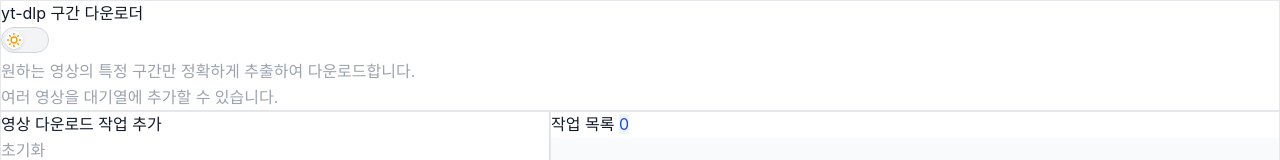
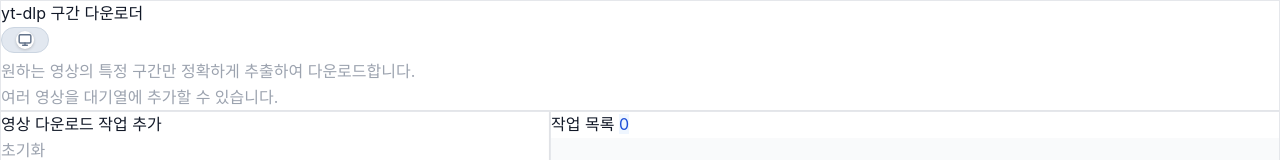
Before and after one commit to signal1310/patial_video_downloader, a React (Vite) app in the folder src/renderer/: page / in a window 1280 px wide. Shown: the top 160 px of the page. Built offline with nearby package versions, Linux system fonts and the light colour scheme.

Commit message:
feat: 테마에 "시스템 테마" 추가

```diff
--- a/src/renderer/src/components/ui/DarkModeToggle.module.css
+++ b/src/renderer/src/components/ui/DarkModeToggle.module.css
@@ -25,6 +25,16 @@
   border-color: #334155;
 }
 
+:global(html[data-theme="light"]) .toggle.system {
+  background: #e2e8f0;
+  border-color: #cbd5e1;
+}
+
+:global(html[data-theme="dark"]) .toggle.system {
+  background: #334155;
+  border-color: #475569;
+}
+
 .thumb {
   position: absolute;
   left: 3px;
@@ -47,6 +57,20 @@
   box-shadow: 0 1px 3px rgba(0, 0, 0, 0.4);
 }
 
+.system .thumb {
+  transform: translateX(11px);
+}
+
+:global(html[data-theme="light"]) .system .thumb {
+  background: #ffffff;
+  box-shadow: 0 1px 3px rgba(0, 0, 0, 0.2);
+}
+
+:global(html[data-theme="dark"]) .system .thumb {
+  background: #cbd5e1;
+  box-shadow: 0 1px 3px rgba(0, 0, 0, 0.3);
+}
+
 .icon {
   display: flex;
   align-items: center;
@@ -58,3 +82,11 @@
 .dark .icon {
   color: #e2e8f0;
 }
+
+:global(html[data-theme="light"]) .system .icon {
+  color: #64748b;
+}
+
+:global(html[data-theme="dark"]) .system .icon {
+  color: #94a3b8;
+}
--- a/src/renderer/src/components/ui/DarkModeToggle.tsx
+++ b/src/renderer/src/components/ui/DarkModeToggle.tsx
@@ -42,20 +42,65 @@
   </svg>
 )
 
+const MonitorIcon: React.FC = () => (
+  <svg
+    width="14"
+    height="14"
+    viewBox="0 0 24 24"
+    fill="none"
+    stroke="currentColor"
+    strokeWidth="2.5"
+    strokeLinecap="round"
+    strokeLinejoin="round"
+    style={{ display: 'block', shapeRendering: 'geometricPrecision' }}
+  >
+    <rect x="2" y="3" width="20" height="14" rx="2" ry="2" />
+    <line x1="8" y1="21" x2="16" y2="21" />
+    <line x1="12" y1="17" x2="12" y2="21" />
+  </svg>
+)
+
 export const DarkModeToggle: React.FC = () => {
-  const { theme, toggleTheme } = useTheme()
-  const isDark = theme === 'dark'
+  const { theme, setTheme } = useTheme()
+
+  // - 순환 로직: Light -> Dark -> System
+  const cycleTheme = (): void => {
+    if (theme === 'light') setTheme('dark')
+    else if (theme === 'dark') setTheme('system')
+    else setTheme('light')
+  }
+
+  const getStatusInfo = (): { icon: React.ReactNode; label: string; className: string } => {
+    switch (theme) {
+      case 'dark':
+        return {
+          icon: <MoonIcon />,
+          label: '다크 모드 (클릭하여 시스템 설정으로)',
+          className: styles.dark
+        }
+      case 'system':
+        return {
+          icon: <MonitorIcon />,
+          label: '시스템 설정 (클릭하여 라이트 모드로)',
+          className: styles.system
+        }
+      default:
+        return { icon: <SunIcon />, label: '라이트 모드 (클릭하여 다크 모드로)', className: '' }
+    }
+  }
+
+  const { icon, label, className } = getStatusInfo()
 
   return (
     <button
       type="button"
-      onClick={toggleTheme}
-      className={`${styles.toggle} ${isDark ? styles.dark : ''}`}
-      title={isDark ? '라이트 모드로 전환' : '다크 모드로 전환'}
-      aria-label={isDark ? '라이트 모드로 전환' : '다크 모드로 전환'}
+      onClick={cycleTheme}
+      className={`${styles.toggle} ${className}`}
+      title={label}
+      aria-label={label}
     >
       <span className={styles.thumb}>
-        <span className={styles.icon}>{isDark ? <MoonIcon /> : <SunIcon />}</span>
+        <span className={styles.icon}>{icon}</span>
       </span>
     </button>
   )
--- a/src/renderer/src/contexts/ThemeContext.tsx
+++ b/src/renderer/src/contexts/ThemeContext.tsx
@@ -1,12 +1,11 @@
 import { createContext, useContext } from 'react'
 
 // ─── Types ────────────────────────────────────────────────────────────────────
-export type Theme = 'light' | 'dark'
+export type Theme = 'light' | 'dark' | 'system'
 
 export interface ThemeContextValue {
   theme: Theme
   setTheme: (theme: Theme) => void
-  toggleTheme: () => void
 }
 
 // ─── Context ──────────────────────────────────────────────────────────────────
--- a/src/renderer/src/contexts/ThemeProvider.tsx
+++ b/src/renderer/src/contexts/ThemeProvider.tsx
@@ -7,36 +7,54 @@
   const [theme, setThemeState] = useState<Theme>(() => {
     try {
       const saved = localStorage.getItem(THEME_STORAGE_KEY)
-      if (saved === 'dark' || saved === 'light') return saved as Theme
+      if (saved === 'dark' || saved === 'light' || saved === 'system') return saved as Theme
     } catch {
       /* ignore */
     }
-    return 'light'
+    return 'system'
   })
 
   // Apply theme attribute to <html> element
   useEffect(() => {
     const root = document.documentElement
-    root.setAttribute('data-theme', theme)
+
+    // - 실제 적용할 테마 결정 헬퍼
+    const applyTheme = (t: Theme): void => {
+      let actualTheme = t
+      if (t === 'system') {
+        actualTheme = window.matchMedia('(prefers-color-scheme: dark)').matches ? 'dark' : 'light'
+      }
+      root.setAttribute('data-theme', actualTheme)
+    }
+
+    applyTheme(theme)
+
+    // - 시스템 테마 변경 감지 리스너
+    const mediaQuery = window.matchMedia('(prefers-color-scheme: dark)')
+    const handleChange = (): void => {
+      if (theme === 'system') {
+        applyTheme('system')
+      }
+    }
+
+    mediaQuery.addEventListener('change', handleChange)
+
     try {
       localStorage.setItem(THEME_STORAGE_KEY, theme)
     } catch {
       /* ignore */
     }
+
+    return () => mediaQuery.removeEventListener('change', handleChange)
   }, [theme])
 
   const setTheme = useCallback((newTheme: Theme) => {
     setThemeState(newTheme)
   }, [])
 
-  const toggleTheme = useCallback(() => {
-    setThemeState((prev) => (prev === 'light' ? 'dark' : 'light'))
-  }, [])
-
   const value: ThemeContextValue = {
     theme,
-    setTheme,
-    toggleTheme
+    setTheme
   }
 
   return <ThemeContext.Provider value={value}>{children}</ThemeContext.Provider>
--- a/src/renderer/src/features/downloader/components/QueueItemCard.tsx
+++ b/src/renderer/src/features/downloader/components/QueueItemCard.tsx
@@ -322,7 +322,11 @@
           )}
         </div>
         <div className={styles.metaBottomRow}>
-          <div className={styles.savePath} title={item.savePath} onClick={handleOpenFolder}>
+          <div
+            className={styles.savePath}
+            title="클릭하여 저장 폴더 열기"
+            onClick={handleOpenFolder}
+          >
             <IconFolder title="저장 폴더" />
             {item.savePath}
           </div>
@@ -350,8 +354,9 @@
                   item.logs.map((log, i) => {
                     const isWarning = log.toLowerCase().includes('warning')
                     const isError = log.toLowerCase().includes('error')
-                    const logLineClass = `${styles.logLine} ${isWarning ? styles.logWarning : ''} ${isError ? styles.logError : ''
-                      }`.trim()
+                    const logLineClass = `${styles.logLine} ${isWarning ? styles.logWarning : ''} ${
+                      isError ? styles.logError : ''
+                    }`.trim()
 
                     return (
                       <div key={i} className={logLineClass}>
```
Also changed, not shown: .prettierrc.yaml.
